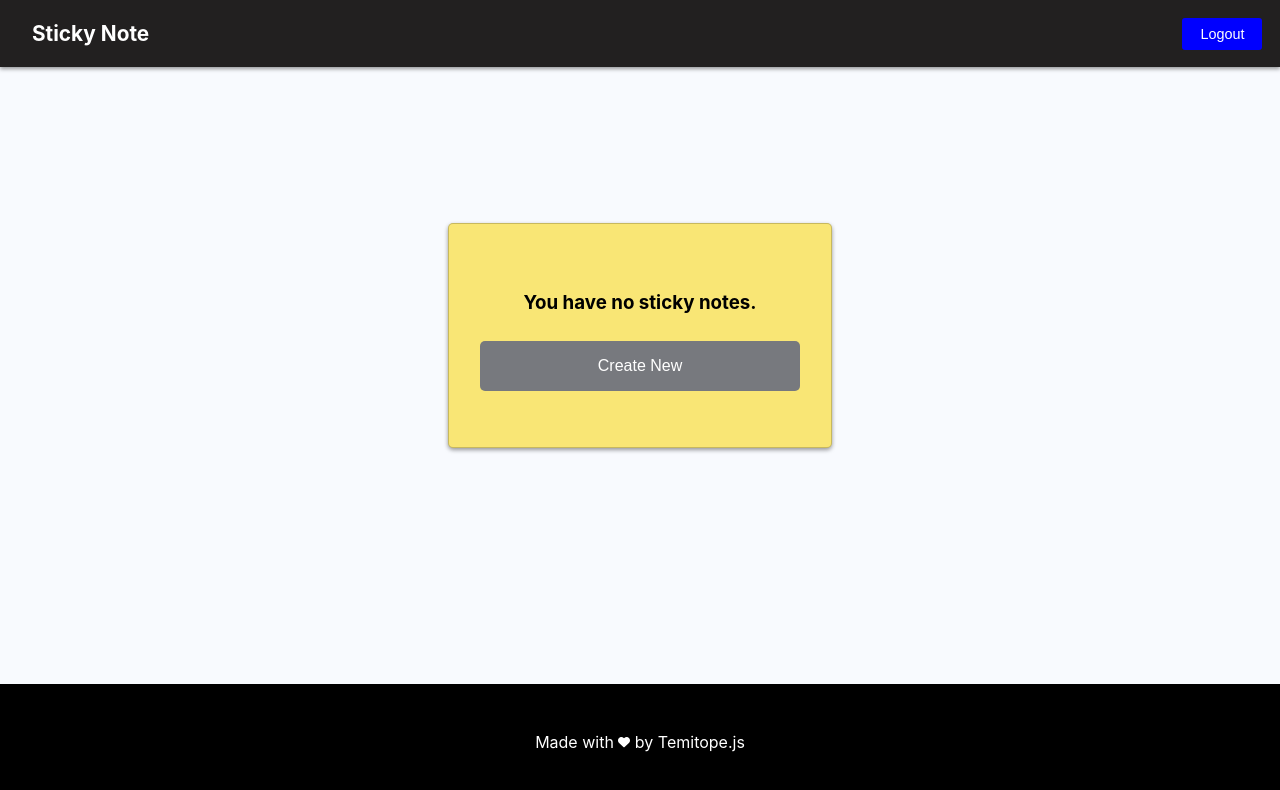
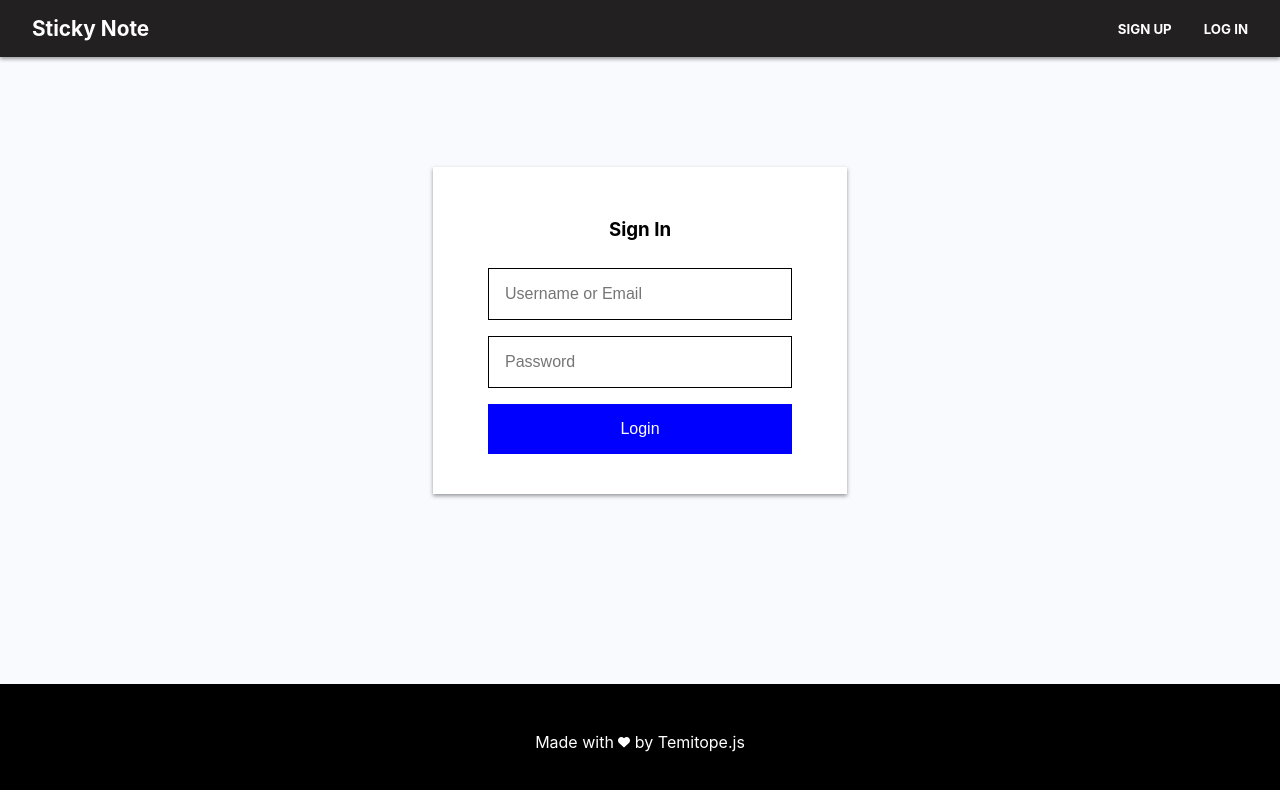
Before and after one commit to tope-olajide/sticky-notes, a Next.js app: page / in a window 1280 px wide. Shown: the top 790 px of the page. Built offline with nearby package versions, Linux system fonts and the light colour scheme.

Commit message:
Allow User To Register For A New Account

```diff
--- a/cache.ts
+++ b/cache.ts
@@ -1,5 +1,21 @@
-import { InMemoryCache } from '@apollo/client';
+import { gql, InMemoryCache, makeVar } from '@apollo/client';
+const typeDefs = gql`
+  extend type Query {
+    isLoggedIn: Boolean!
+  }
+`
+export const isLoggedInVar = makeVar<boolean>(false);
 
 export const cache: InMemoryCache = new InMemoryCache({
-
+    typePolicies: {
+        Query: {
+            fields: {
+                isLoggedIn: {
+                    read() {
+                      return isLoggedInVar();
+                    }
+                  },
+            }
+        }
+    }
 })
--- /dev/null
+++ b/components/IsLoggedIn.tsx
@@ -0,0 +1,10 @@
+import { useQuery } from "@apollo/client";
+import { IS_LOGGED_IN } from "../mutations/users";
+import NoteContainer from "./NoteContainer";
+import SignIn from "./SignIn";
+
+const IsLoggedIn = () => {
+    const { data } = useQuery(IS_LOGGED_IN);
+    return data.isLoggedIn ? <NoteContainer /> : <SignIn />;
+}
+export default IsLoggedIn
--- /dev/null
+++ b/mutations/users.ts
@@ -0,0 +1,26 @@
+import { gql } from '@apollo/client';
+
+export const SIGNUP_MUTATION = gql`
+  mutation SignUp(
+    $fullname: String!
+    $email: String!
+    $password: String!
+    $username: String!
+  ) {
+    signupUser(
+      data: {
+        fullname: $fullname
+        email: $email
+        password: $password
+        username: $username
+      }
+    ) {
+      token
+    }
+  }
+`;
+export const IS_LOGGED_IN = gql`
+  query IsUserLoggedIn {
+    isLoggedIn @client
+  }
+`;
--- a/pages/_app.tsx
+++ b/pages/_app.tsx
@@ -1,8 +1,16 @@
 import '../styles/globals.css'
 import type { AppProps } from 'next/app'
+import { ApolloProvider } from '@apollo/client'
+import client from '../client'
+import "react-toastify/dist/ReactToastify.css";
+function MyApp({ Component, pageProps }: AppProps) {
 
-function MyApp({ Component, pageProps }: AppProps) {
-  return <Component {...pageProps} />
+  return (
+    <ApolloProvider client={client}>
+    <Component {...pageProps}
+    />
+    </ApolloProvider>
+  )
 }
 
 export default MyApp
--- a/pages/index.tsx
+++ b/pages/index.tsx
@@ -1,8 +1,12 @@
-import NoteContainer from "../components/NoteContainer"
+
+import IsLoggedIn from "../components/IsLoggedIn"
 
 function HomePage() {
-
-  return <><NoteContainer /></>
+  return (
+    <>
+      <IsLoggedIn />
+    </>
+  )
 
 }
 
--- a/pages/sign-up.tsx
+++ b/pages/sign-up.tsx
@@ -1,3 +1,5 @@
+import { ApolloProvider } from "@apollo/client"
+import client from "../client"
 import SignUp from "../components/SignUp"
 const SignUpPage = () => {
   return (
--- a/styles/globals.css
+++ b/styles/globals.css
@@ -195,7 +195,10 @@ outline: none;
   padding-left: 1rem;
   color: white;
 }
+.auth-navbar h5{
+  margin: 0;
 
+}
 .auth-navbar .menu {
   display: flex;
 }
```
Also changed, not shown: components/SignUp.tsx (+32 -5 lines).
